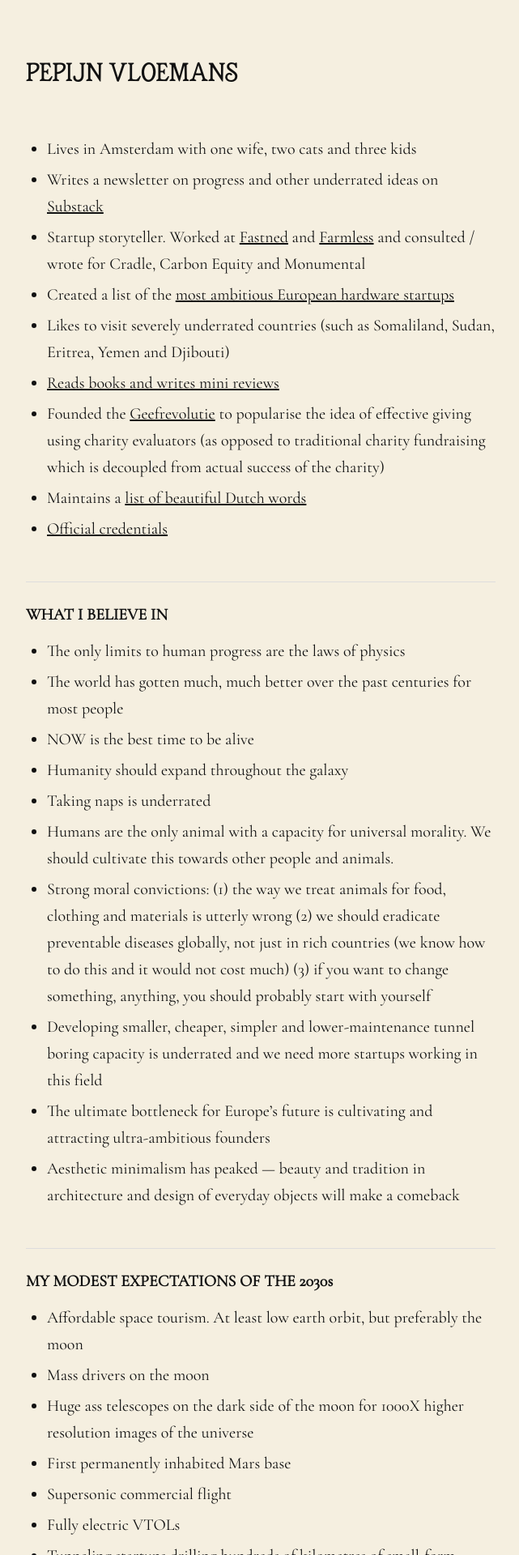
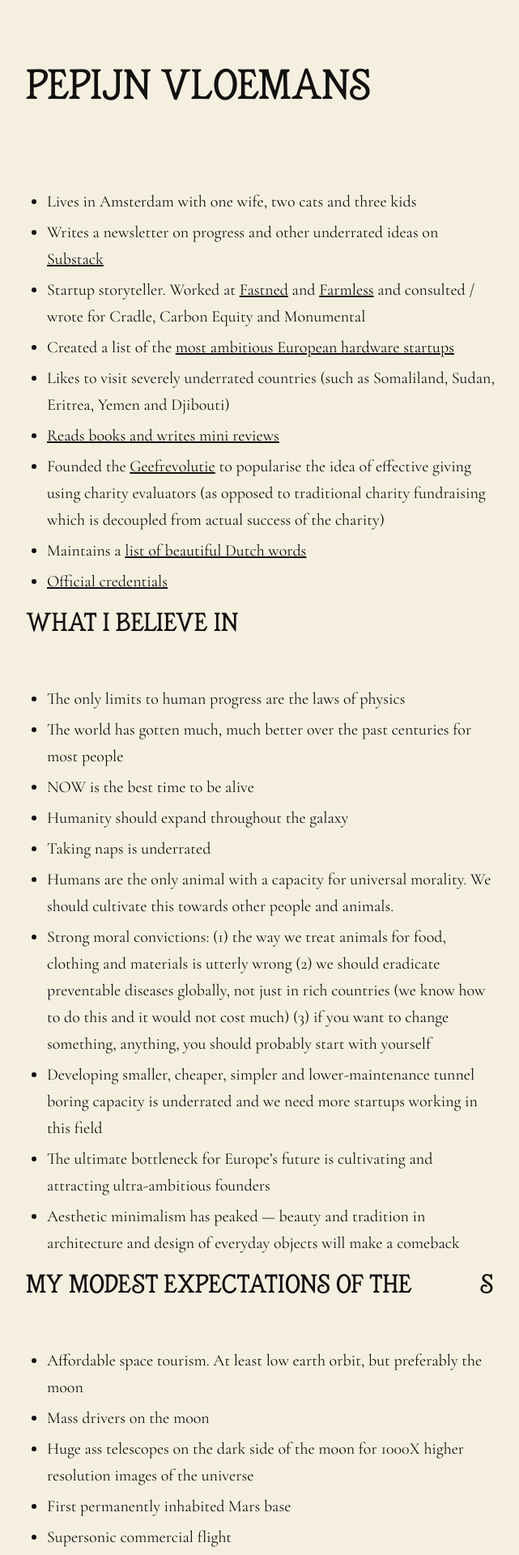
Before and after one commit to pepijn1/pepijn.xyz, a Jekyll site: the page built from index.md, in a window 1280 px wide. Shown: the top 1920 px of the page at 81% size, without its empty margins (318-959 px from the left). Built offline with Jekyll 4.4.1, drawn with Linux system fonts in a browser that asks for light colours.

Commit message:
Update default.html

```diff
--- a/_layouts/default.html
+++ b/_layouts/default.html
@@ -23,8 +23,8 @@
       color: #111;
       background-color: #f5efe0;
     }
-    h1 { font-family: 'Honoria', Georgia, serif; font-weight: normal; font-size: 1.6em; margin: 0 0 1.6em; }
-    h2 { font-size: 1em; margin: 2.4em 0 0.6em; border-top: 1px solid #ddd; padding-top: 1.2em; }
+    h1 { font-family: 'Honoria', Georgia, serif; font-weight: normal; font-size: 2.6em; margin: 0 0 1.6em; }
+    h2 { font-family: 'Honoria', Georgia, serif; font-weight: normal; font-size: 1.6em; margin: 0 0 1.6em; }
     ul { padding-left: 1.3em; margin: 0.4em 0; }
     li { margin-bottom: 0.25em; }
     a { color: #111; }
```
